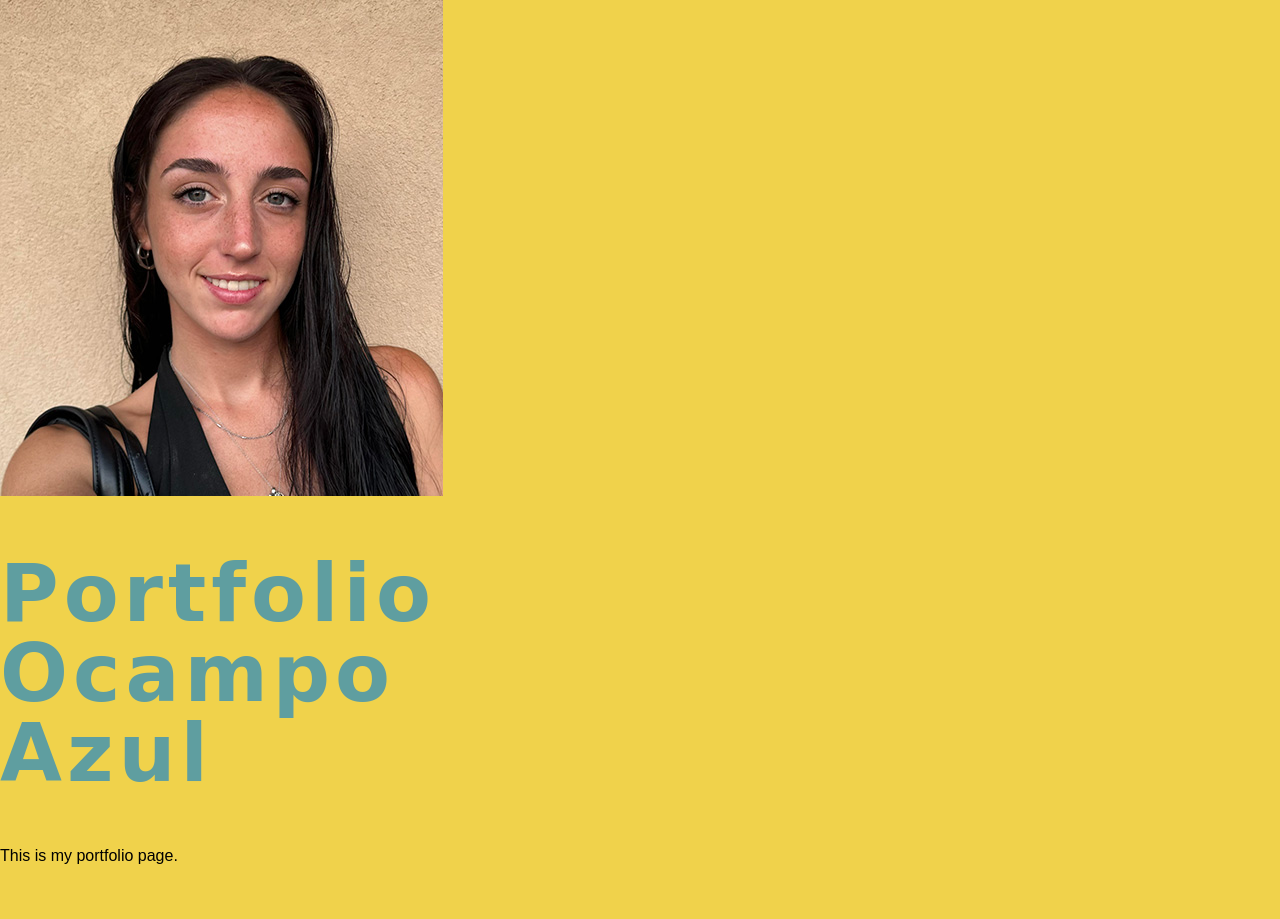
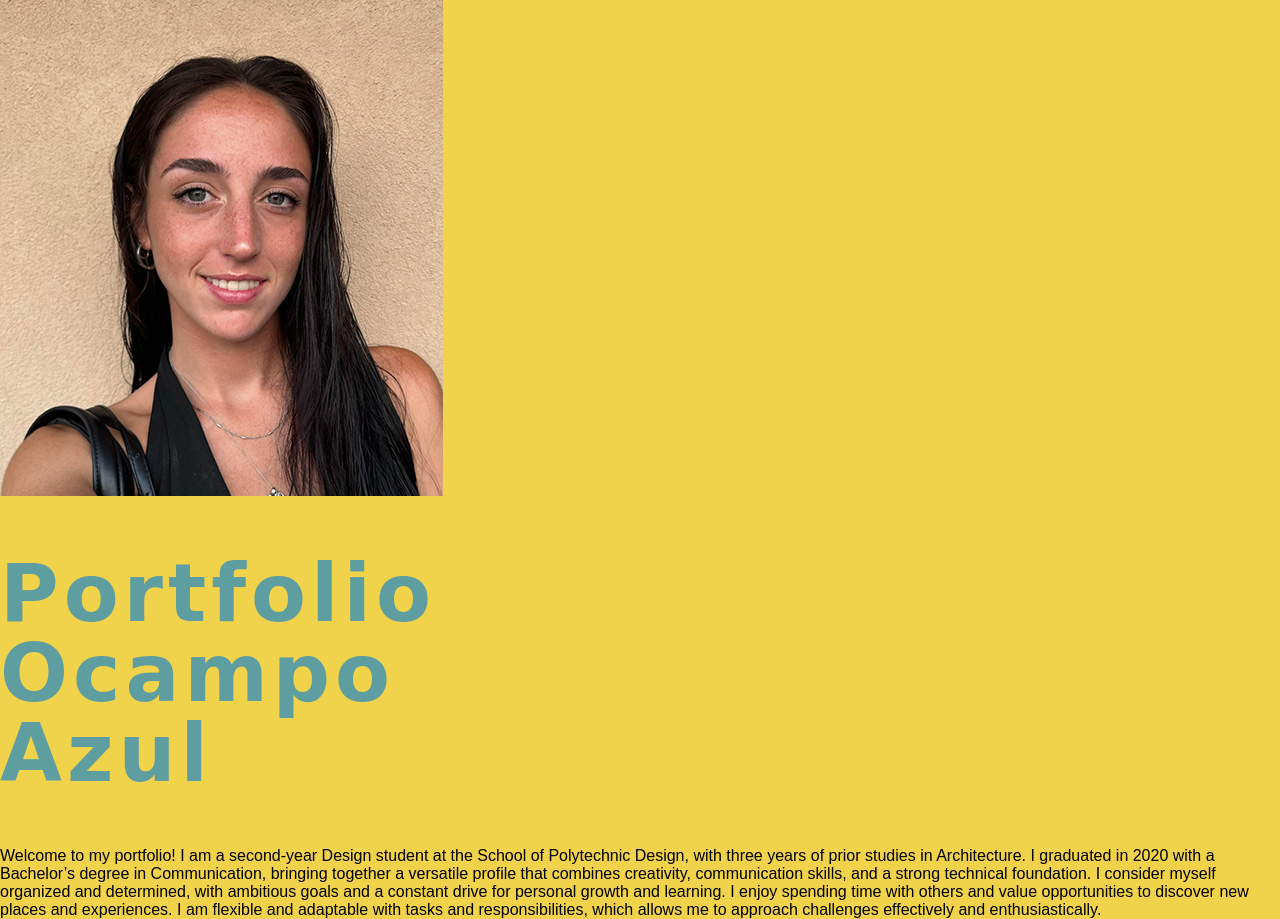
Before and after one commit to ocampoa0/Ocampo-Portfolio, a plain HTML site: page index.html in a window 1280 px wide. Before the commit the page ends 865 px from the top, so only its background shows below. Drawn offline with Linux system fonts and the light colour scheme; a web font is replaced by a local one.

Commit message:
content added

```diff
--- a/index.html
+++ b/index.html
@@ -15,10 +15,10 @@
 
 </head>
 <body>
-    <img src="ProfilePic.jpg" alt="primer plano de mi rostro" class="profile-pic">
+    <img src="ProfilePic.jpg" alt="first person view of my face" class="profile-pic">
    <h1> Portfolio Ocampo Azul</h1>
-    This is my portfolio page.
-
-
+    Welcome to my portfolio!
+I am a second-year Design student at the School of Polytechnic Design, with three years of prior studies in Architecture. I graduated in 2020 with a Bachelor’s degree in Communication, bringing together a versatile profile that combines creativity, communication skills, and a strong technical foundation.
+I consider myself organized and determined, with ambitious goals and a constant drive for personal growth and learning. I enjoy spending time with others and value opportunities to discover new places and experiences. I am flexible and adaptable with tasks and responsibilities, which allows me to approach challenges effectively and enthusiastically.
 </body>
 </html>
```
